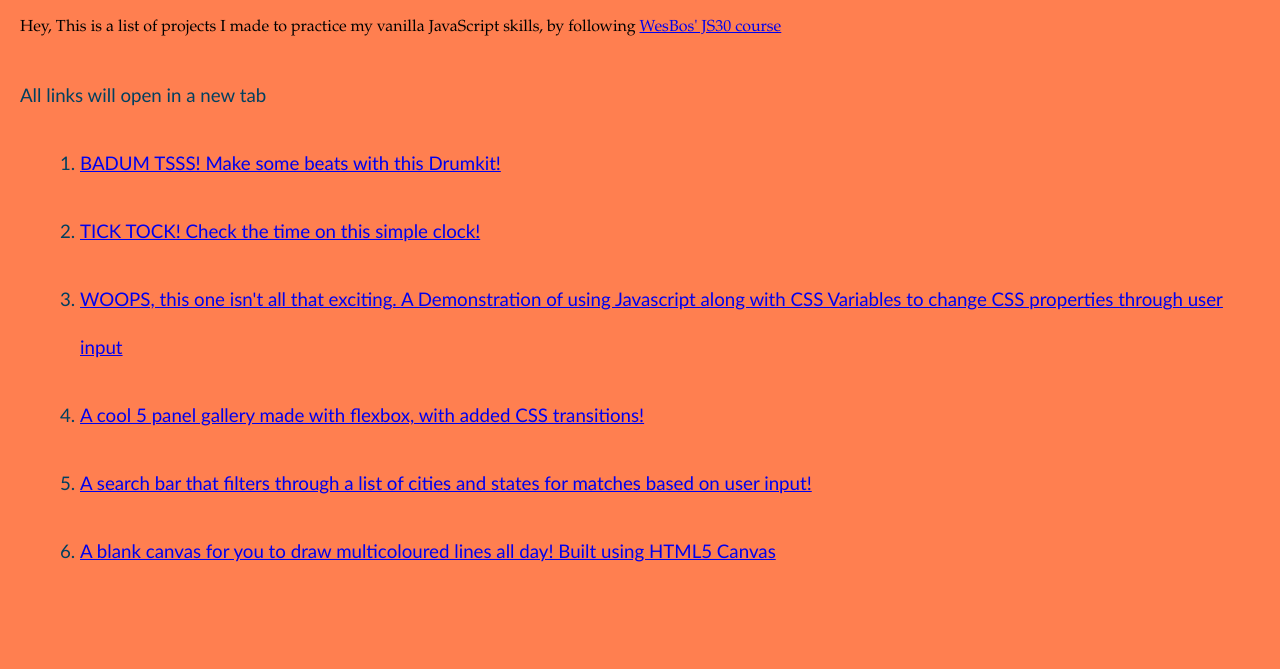
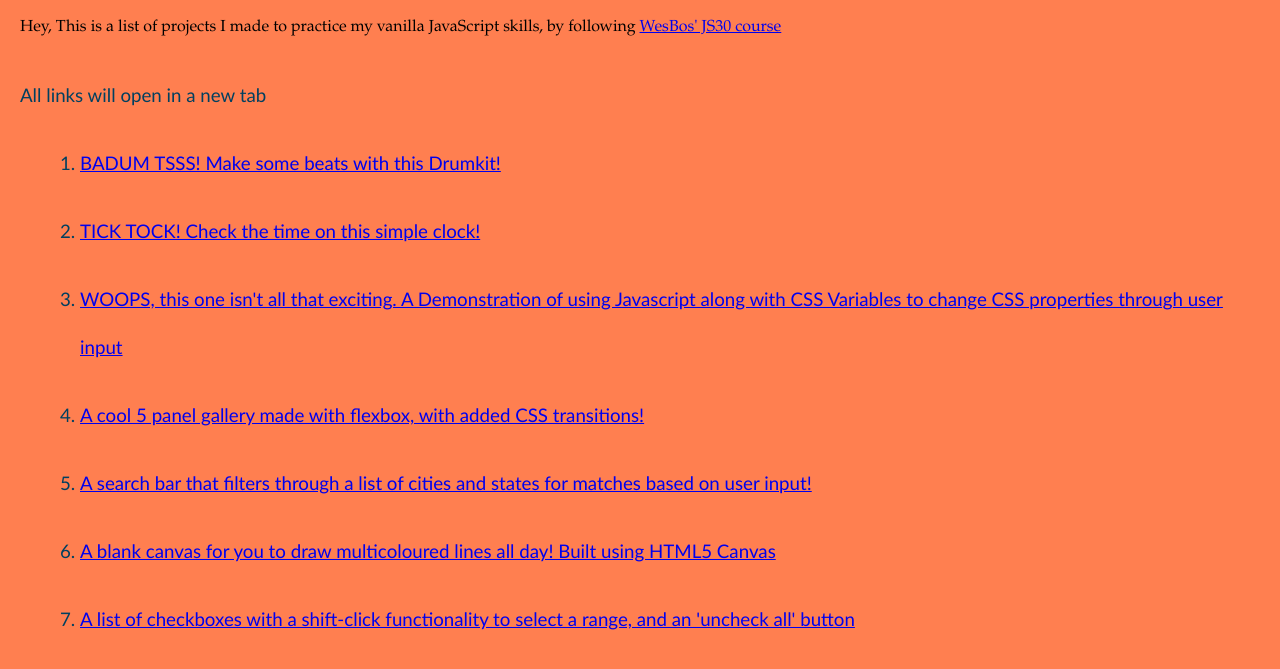
Before and after one commit to reubengt/JS-30, a plain HTML site: page index.html in a window 1280 px wide. Shown: the part 85-754 px from the top of the page. Drawn offline with Linux system fonts and the light colour scheme.

Commit message:
add link to checkboxes project

```diff
--- a/index.html
+++ b/index.html
@@ -19,6 +19,8 @@
     <li><a href="flexpanelgallery/index.html" target=_blank>A cool 5 panel gallery made with flexbox, with added CSS transitions!</a></li>
     <li><a href="typeahead/index.html" target=_blank>A search bar that filters through a list of cities and states for matches based on user input!</a></li>
     <li><a href="canvas/index.html" target=_blank>A blank canvas for you to draw multicoloured lines all day! Built using HTML5 Canvas</a></li>
+    <li><a href="checkboxes/index.html" target=_blank>A list of checkboxes with a shift-click functionality to select a range, and an 'uncheck all' button</a></li>
+
   </ol>
 </body>
 </html>
```
